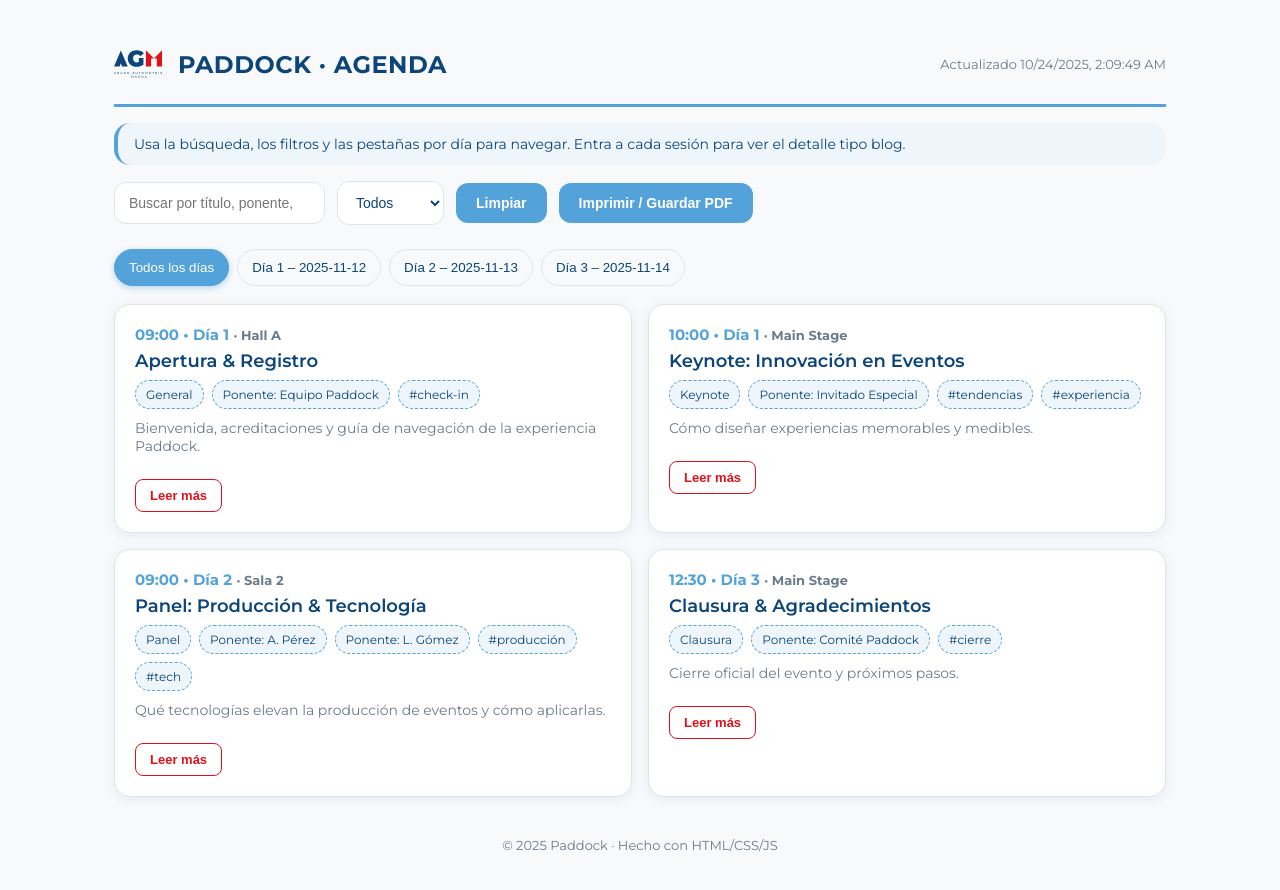
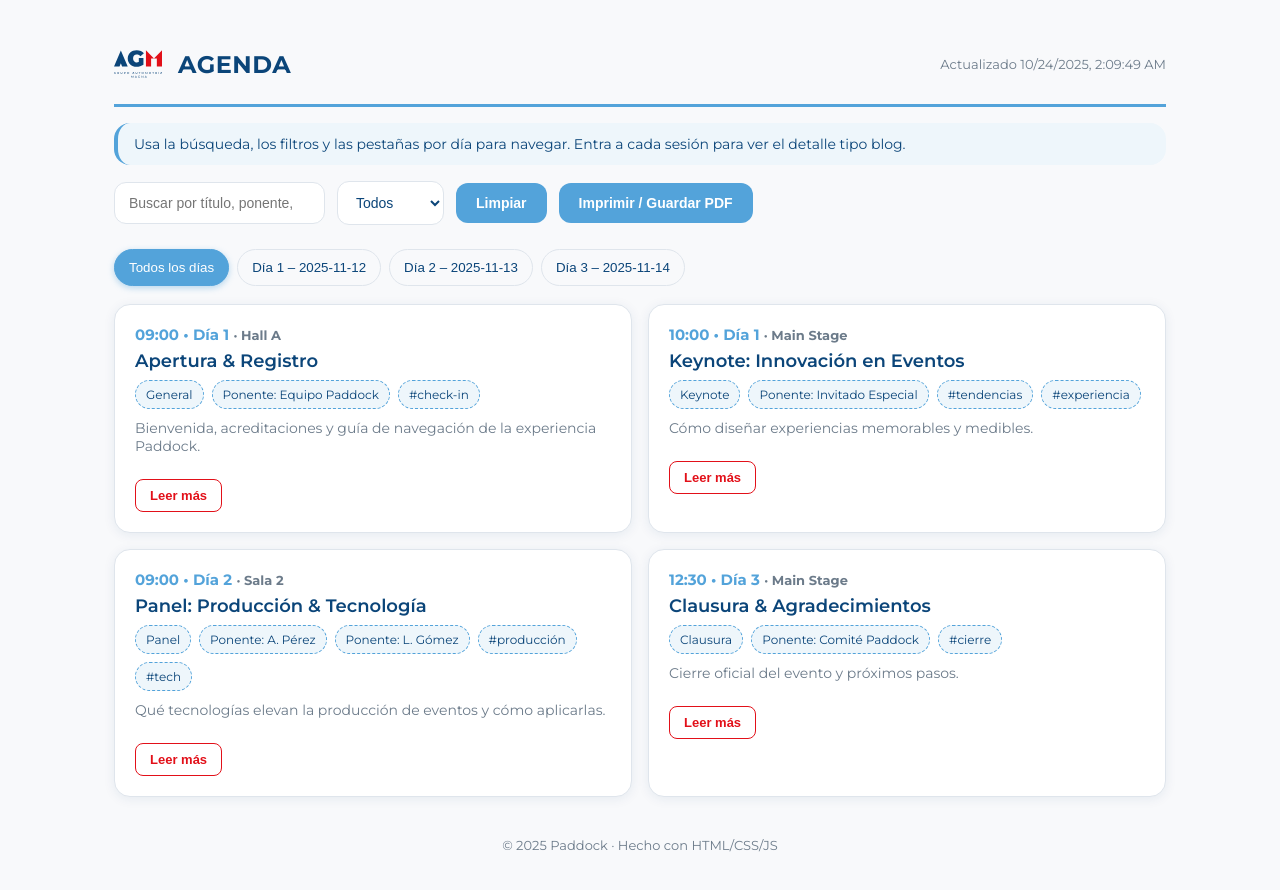
Before and after one commit to sbdecodee/paddock-agenda, a plain HTML site: page index.html in a window 1280 px wide. Drawn offline with Linux system fonts and the light colour scheme.

Commit message:
Actualización de contenido o diseño

```diff
--- a/index.html
+++ b/index.html
@@ -14,7 +14,7 @@
   <div class="container">
     <header class="header" role="banner" aria-label="Encabezado Paddock">
       <img src="./assets/logo.svg" alt="Logo Paddock" class="logo" width="40" height="40"/>
-      <h1>Paddock · Agenda</h1>
+      <h1>Agenda</h1>
       <div class="meta">Actualizado <span id="lastUpdated"></span></div>
     </header>
 
```
